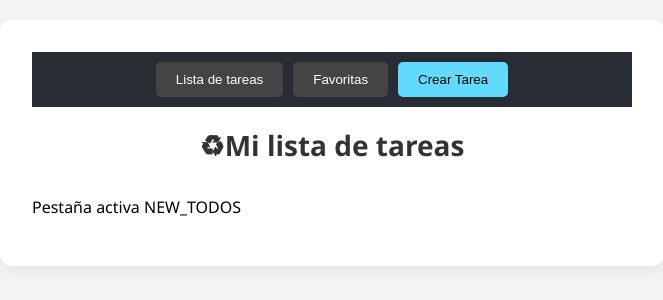
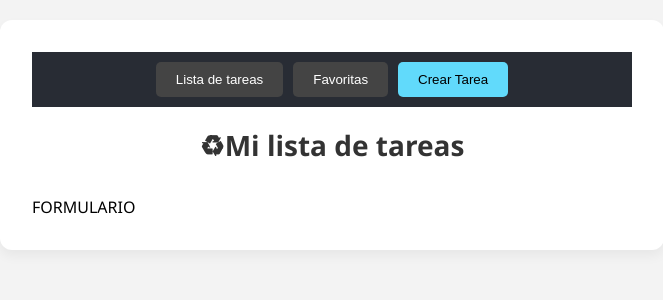
Before and after one commit to javier-ibanez-vizuete/react-todo-app, a React (Vite) app: page / in a window 1280 px wide. Both pictures are taken after a click on the button "Crear Tarea". Shown: the top 300 px of the page, without its empty margins (308-971 px from the left). Built offline with nearby package versions, Linux system fonts and the light colour scheme.

Commit message:
fix(navigation): fix navigation issues in tab

```diff
--- a/src/App.jsx
+++ b/src/App.jsx
@@ -2,18 +2,17 @@
 import "./App.css";
 import { Navigation } from "./components/Navigation/Navigation";
 import { Tabs } from "./components/Navigation/Tabs";
-
-const INITIAL_TAB = Object.keys(Tabs)[0];
+import { TodoForm } from "./components/TodoForm/TodoForm";
 
 export const App = () => {
-	const [activeTab, setActiveTab] = useState(INITIAL_TAB);
+	const [activeTab, setActiveTab] = useState(Tabs.TODOS);
 
 	return (
 		<div className="app-container">
 			<Navigation activeTab={activeTab} setActiveTab={setActiveTab} />
 			<h1 className="app-title">♻Mi lista de tareas</h1>
 
-			<p>Pestaña activa {activeTab}</p>
+			{activeTab === Tabs.NEW_TODOS && <TodoForm />}
 		</div>
 	);
 };
--- a/src/components/Navigation/Navigation.jsx
+++ b/src/components/Navigation/Navigation.jsx
@@ -8,8 +8,8 @@
 				return (
 					<button
 						key={property}
-						className={`tab ${activeTab === property ? "active" : ""}`}
-						onClick={() => setActiveTab(property)}
+						className={`tab ${activeTab === value ? "active" : ""}`}
+						onClick={() => setActiveTab(value)}
 					>
 						{value}
 					</button>
--- /dev/null
+++ b/src/components/TodoForm/TodoForm.jsx
@@ -0,0 +1,3 @@
+export const TodoForm = () => {
+	return <div>FORMULARIO</div>;
+};
```
Also changed, not shown: src/assets/screenshots/screenshots-navigation.JPG (added).
